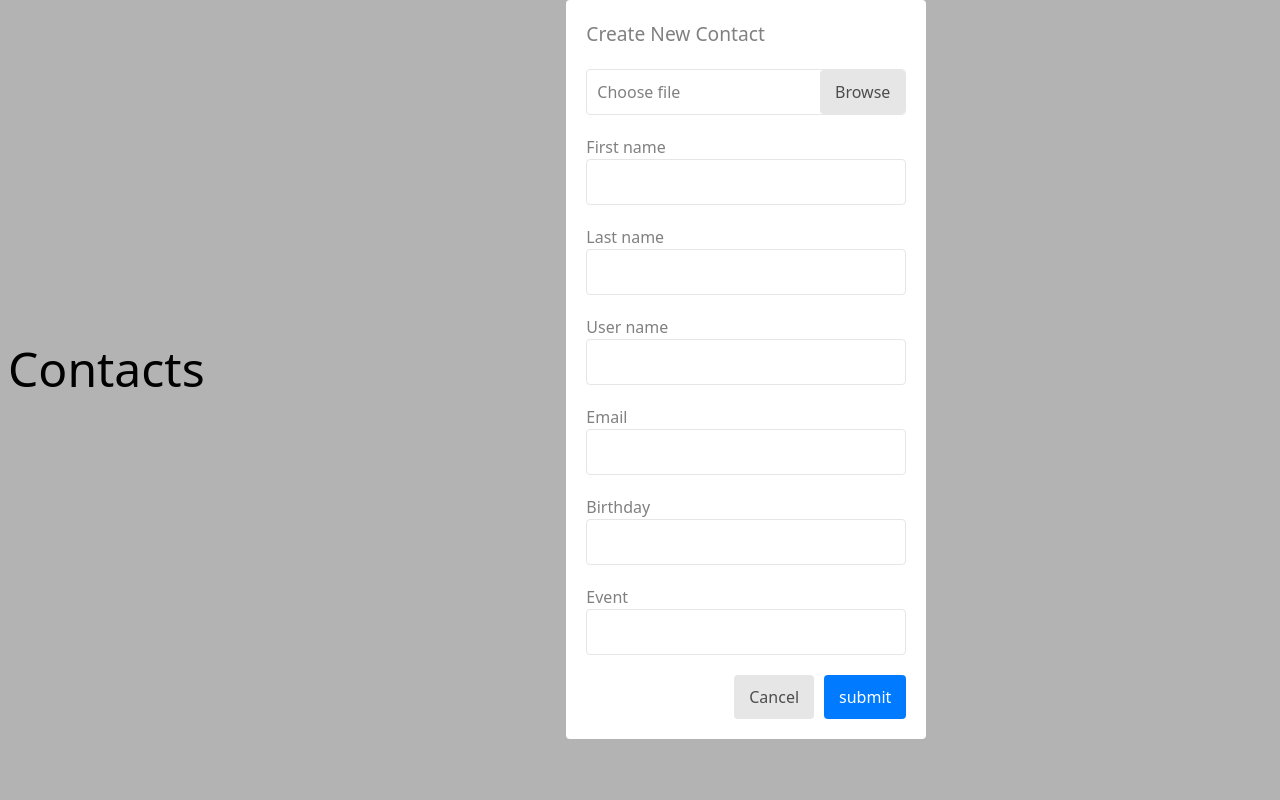
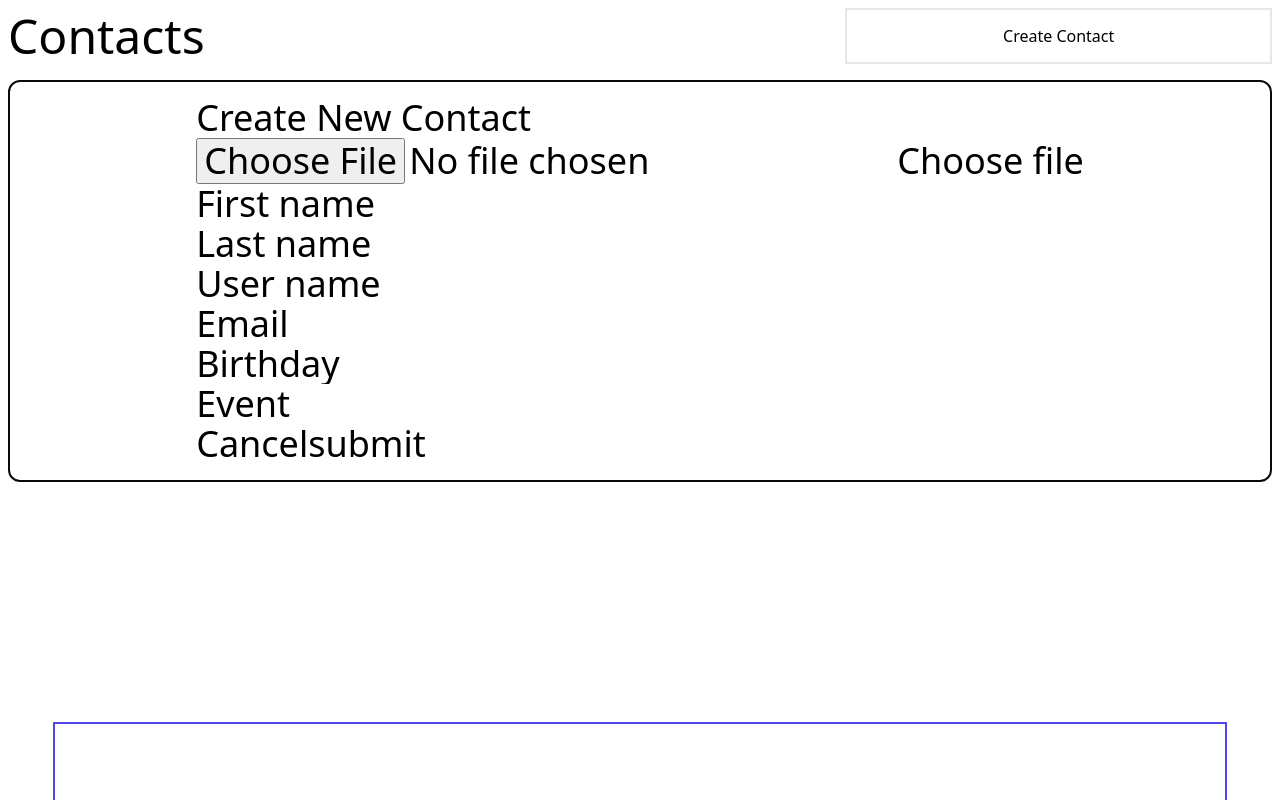
Before and after one commit to Hieronymbus/contacts-frontend-api, a React (Vite) app: page / in a window 1280 px wide. Both pictures are taken after a click on the button "Create Contact". Shown: the top 800 px of the page. Built offline with nearby package versions, Linux system fonts and the light colour scheme; data requests are answered from the project's data file.

Commit message:
tailwind conversion started to create contact form

```diff
--- a/src/components/CreateContactForm.jsx
+++ b/src/components/CreateContactForm.jsx
@@ -1,5 +1,4 @@
 import React, { useState } from "react";
-import "./createContact.css";
 import ModalCreateInput from "./ModalCreateInput.jsx";
 
 const CreateContactForm = ({ onHandleCloseModal }) => {
--- a/src/components/Header.jsx
+++ b/src/components/Header.jsx
@@ -1,8 +1,7 @@
-import React, { useState } from 'react';
-import CreateContactForm from './CreateContactForm.jsx';
+import React, { useState } from "react";
+import CreateContactForm from "./CreateContactForm.jsx";
 
 const Header = () => {
-
   const [isModalDisplayed, setIsModalDisplayed] = useState(false);
 
   function handleDisplayModal() {
@@ -14,17 +13,28 @@ const Header = () => {
   }
 
   const noModal = (
-    <button className="w-1/3 h-14 border-2 m-2 " onClick={handleDisplayModal}>Create Contact</button>
-  )
+    <button className="w-1/3 h-14 border-2 m-2 " onClick={handleDisplayModal}>
+      Create Contact
+    </button>
+  );
 
   return (
     <>
-    <header className="flex justify-between items-center">
-      <h1 className="text-5xl m-2">Contacts</h1>
-      {isModalDisplayed ? <CreateContactForm onHandleCloseModal={handleCloseModal} /> : noModal}
-    </header>
+      <header className="flex justify-between items-center">
+        <h1 className="text-5xl m-2">Contacts</h1>
+        {noModal}
+      </header>
+
+      {isModalDisplayed && (
+        <div
+          className="m-2 p-4 bg-white  flex flex-col
+    justify-center items-center gap-4 text-4xl border-2 border-stone-950 rounded-xl"
+        >
+          <CreateContactForm onHandleCloseModal={handleCloseModal} />
+        </div>
+      )}
     </>
-  )
-}
+  );
+};
 
-export default Header
+export default Header;
--- a/src/components/ModalCreateInput.jsx
+++ b/src/components/ModalCreateInput.jsx
@@ -1,5 +1,4 @@
 import React from 'react';
-import './CreateContact.css';
 
 function ModalCreateInput(props) {
 
--- a/src/components/createContact.css
+++ /dev/null
@@ -1,107 +0,0 @@
-* {
-    box-sizing: border-box;
-}
-
-body {
-    background: hsl(0, 0%, 70%);
-}
-
-.modal-body {
-    margin: 0 auto;
-    max-width: 360px;
-    background-color: white;
-    border-radius: 4px;
-    padding: 20px;
-}
-
-input[type=text]{
-    width: 100%;
-    padding: 10px;
-    margin-bottom: 20px;
-    border: 1px solid hsl(0, 0%, 90%);
-    color: hsl(0, 0%, 30%);
-    border-radius: 4px;
-}
-
-input:focus {
-    box-shadow: 0 0 10px hsl(211, 100%, 50%);
-    outline: none;
-}
-
-.modal-header {
-    font-size: 1.2rem;
-}
-
-.modal-header, label {
-    color: hsl(0, 0%, 50%);
-}
-
-.custom-file {
-    display: flex;
-    align-items: center;
-    justify-content: space-between;
-  }
-
-  .custom-input-label {
-    position: relative;
-    margin-top: 20px;
-    margin-bottom: 20px;
-    margin-left: auto;
-    padding: 10px;
-    width: 100%;
-    display: flex;
-    justify-content: space-between;
-    align-items: center;
-    border: 1px solid hsl(0, 0%, 90%);
-    border-radius: 4px;
-  }
-
-  .custom-input {
-    display: none; /* Hide the default file input */
-    position: relative;
-  }
-
-  .custom-input-label::after {
-    position: absolute;
-    right: 0;
-    content: 'Browse'; /* Adjust the label text */
-    display: inline-block;
-    padding: 10px 15px;
-    background-color: hsl(0, 0%, 90%);
-    color: hsl(0, 0%, 30%);
-    border-radius: 4px;
-    cursor: pointer;
-  }
-
-  .custom-input-label:hover::after {
-    background-color: hsl(0, 0%, 95%);
-  }
-
-  .modal-footer {
-    display: flex;
-    justify-content: flex-end;
-    gap: 10px;
-  }
-
-  .modal-footer button {
-    padding: 10px 15px;
-    border-radius: 4px;
-    color: hsl(0, 0%, 30%);
-  }
-
-  .modal-footer button:first-child {
-    background-color: hsl(0, 0%, 90%);
-  }
-
-  .modal-footer button:first-child:hover {
-    background-color: hsl(0, 0%, 95%);
-  }
-
-  .modal-footer button:last-child {
-    background-color: hsl(211, 100%, 50%);
-    color: white;
-  }
-
-  .modal-footer button:last-child:hover {
-    background-color: hsl(211, 100%, 55%);
-  }
```
